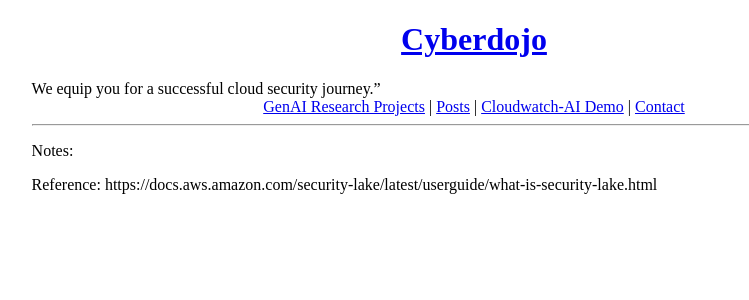
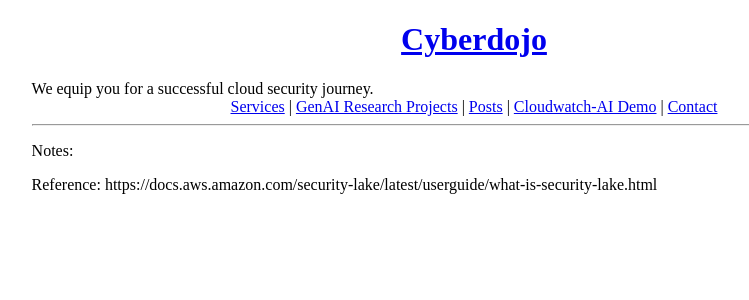
Before and after one commit to Ahmed-AG/cyberdojo-page, a Jekyll site: the page built from read/aws-security-lake.md, in a window 1280 px wide. Shown: the top 300 px of the page, without its empty margins (166-915 px from the left). Built offline with Jekyll 4.4.1, drawn with Linux system fonts in a browser that asks for light colours; our own code applies the rules of GitHub Pages for plain Markdown files; some of the changed lines change nothing that is shown.

```diff
--- a/_includes/menu.html
+++ b/_includes/menu.html
@@ -1,5 +1,5 @@
 <center>
-<!-- <A href="#services">Services</A> |  -->
+<A href="#services">Services</A> |
 <A href="/#research-projects">GenAI Research Projects</A> |
 <A href="/#read">Posts</A> |
 <A href="/cloudwatch-bot.html" target="_blank">Cloudwatch-AI Demo</A> |
--- a/_layouts/default.html
+++ b/_layouts/default.html
@@ -14,7 +14,7 @@
 <body>
   <div style="width: 70%; margin-left: auto; margin-right: auto;">
     <h1 style="text-align: center;"><a href="/">{{ site.tag_text }}</a></h1>
-    We equip you for a successful cloud security journey.”
+    <central>We equip you for a successful cloud security journey.</central>
     {% include menu.html %}
     {{ content }}
   </div>
```
Also changed, not shown: index.md (+2 -2 lines).
